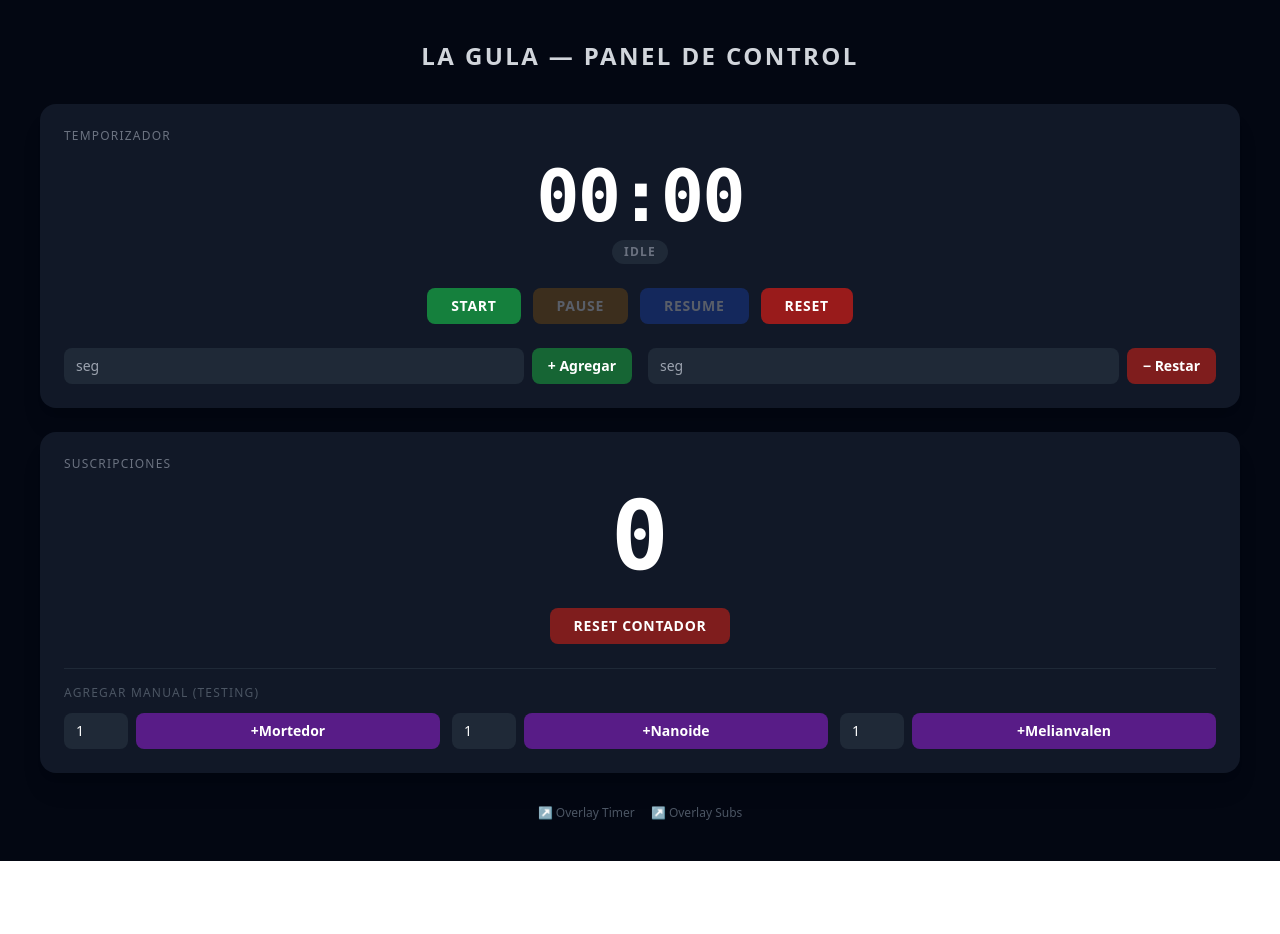
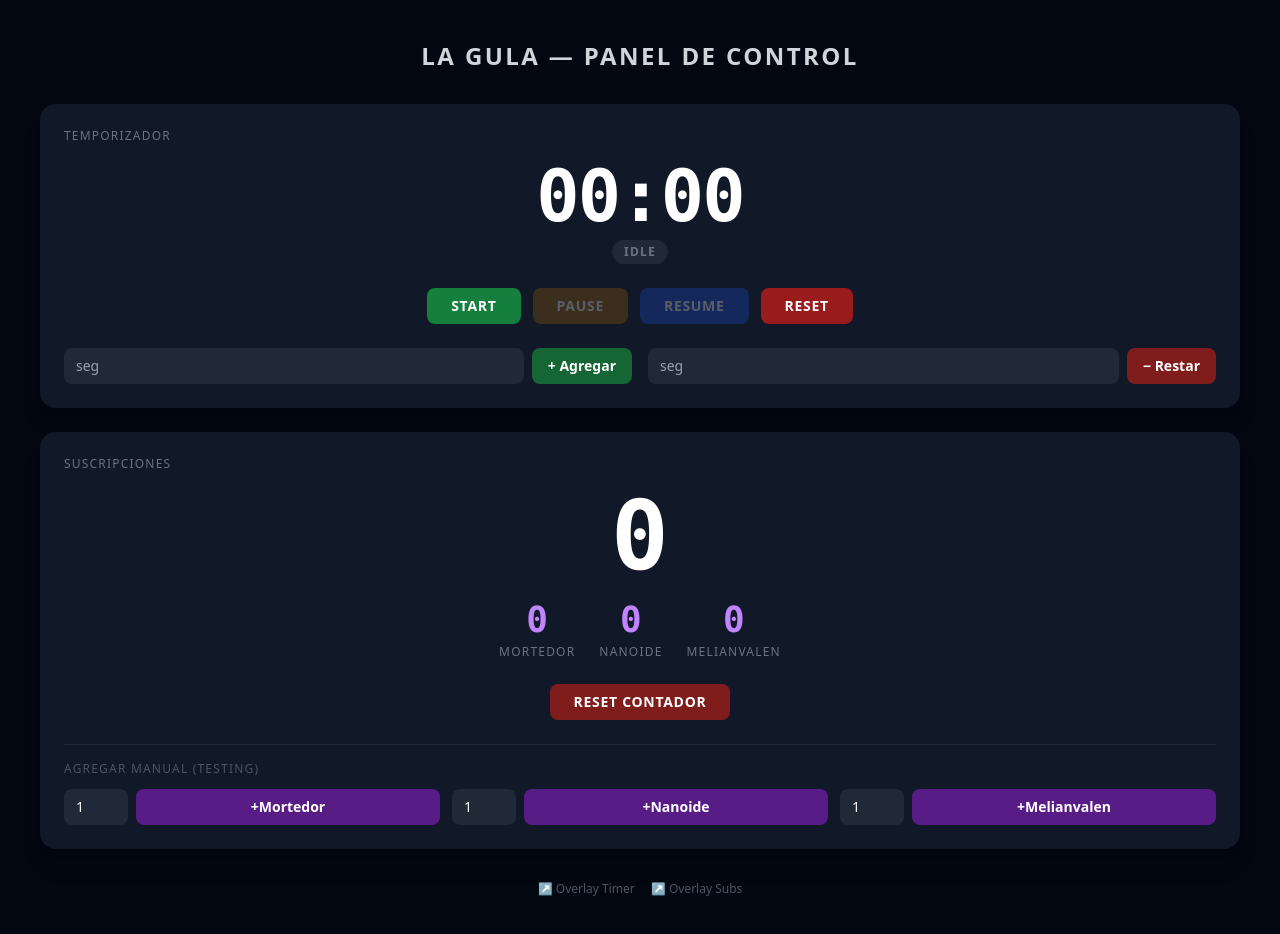
Before and after one commit to daantesiito/la-gula-counters, a Next.js app: page /control in a window 1280 px wide. Shown: the top 934 px of the page. Before the commit the page ends 861 px from the top, so only its background shows below. Built offline with nearby package versions, Linux system fonts and the light colour scheme; no server answers.

Commit message:
Agregando contador personal en main page

```diff
--- a/app/control/page.tsx
+++ b/app/control/page.tsx
@@ -245,6 +245,24 @@ export default function ControlPanel() {
         {/* Total + breakdown */}
         <div className="flex flex-col items-center mb-6">
           <span className="font-mono text-8xl font-bold">{subs.total}</span>
+          <div className="flex gap-6 mt-4 text-center">
+            {(
+              [
+                { label: 'Mortedor', key: 'mortedor' },
+                { label: 'Nanoide', key: 'nanoide' },
+                { label: 'Melianvalen', key: 'melianvalen' },
+              ] as const
+            ).map(({ label, key }) => (
+              <div key={key} className="flex flex-col items-center">
+                <span className="font-mono text-4xl font-bold text-purple-400">
+                  {subs.byChannel[key]}
+                </span>
+                <span className="text-xs uppercase tracking-widest text-gray-500 mt-1">
+                  {label}
+                </span>
+              </div>
+            ))}
+          </div>
         </div>
 
         {/* Reset */}
--- a/app/overlay/subs/page.tsx
+++ b/app/overlay/subs/page.tsx
@@ -63,7 +63,6 @@ export default function SubsOverlay() {
           letterSpacing: '0.03em',
         }}
       >
-        Mort:&nbsp;{byChannel.mortedor}&nbsp;|&nbsp;Nano:&nbsp;{byChannel.nanoide}&nbsp;|&nbsp;Meli:&nbsp;{byChannel.melianvalen}
       </span>
     </div>
   )
```
